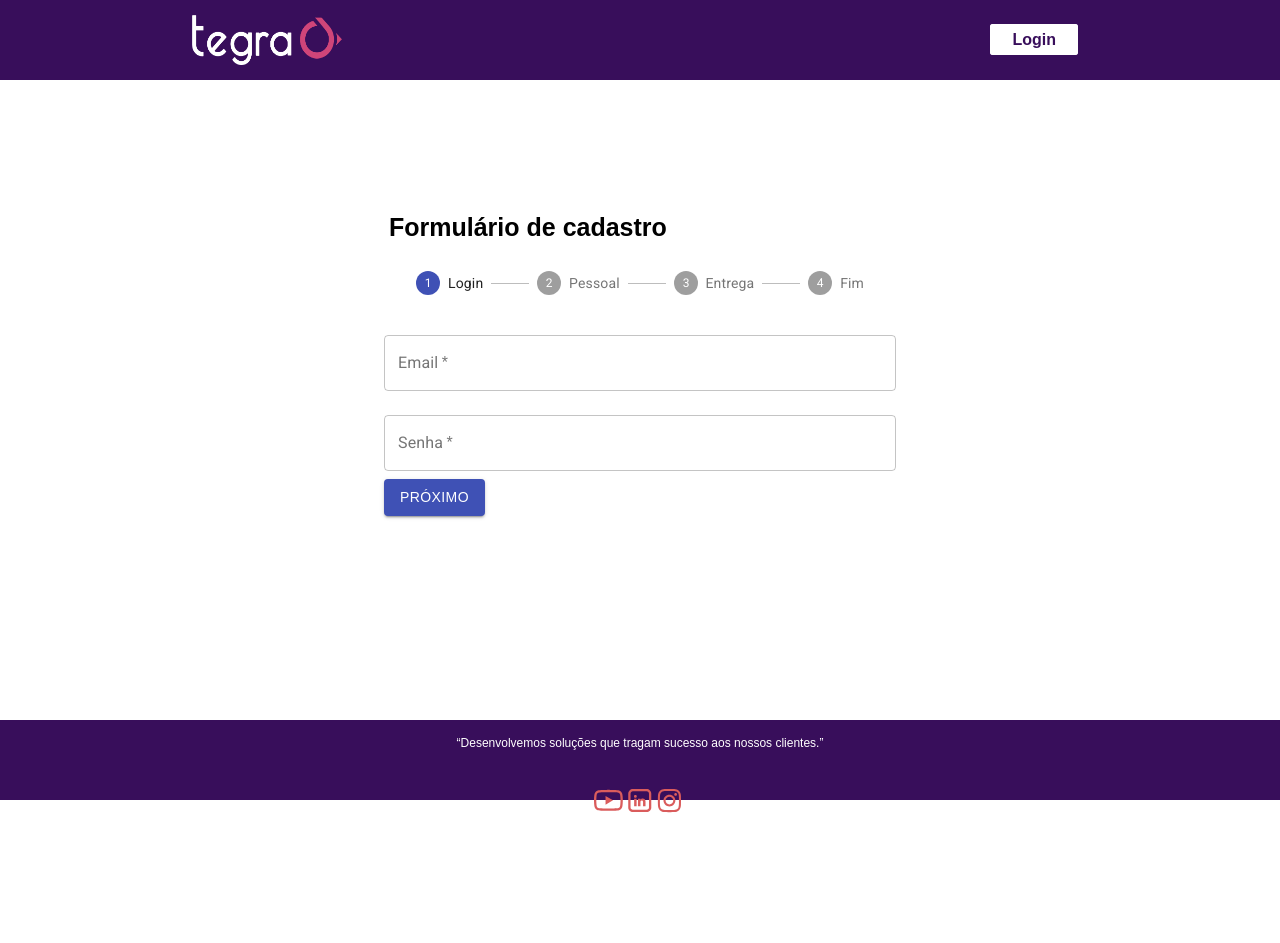
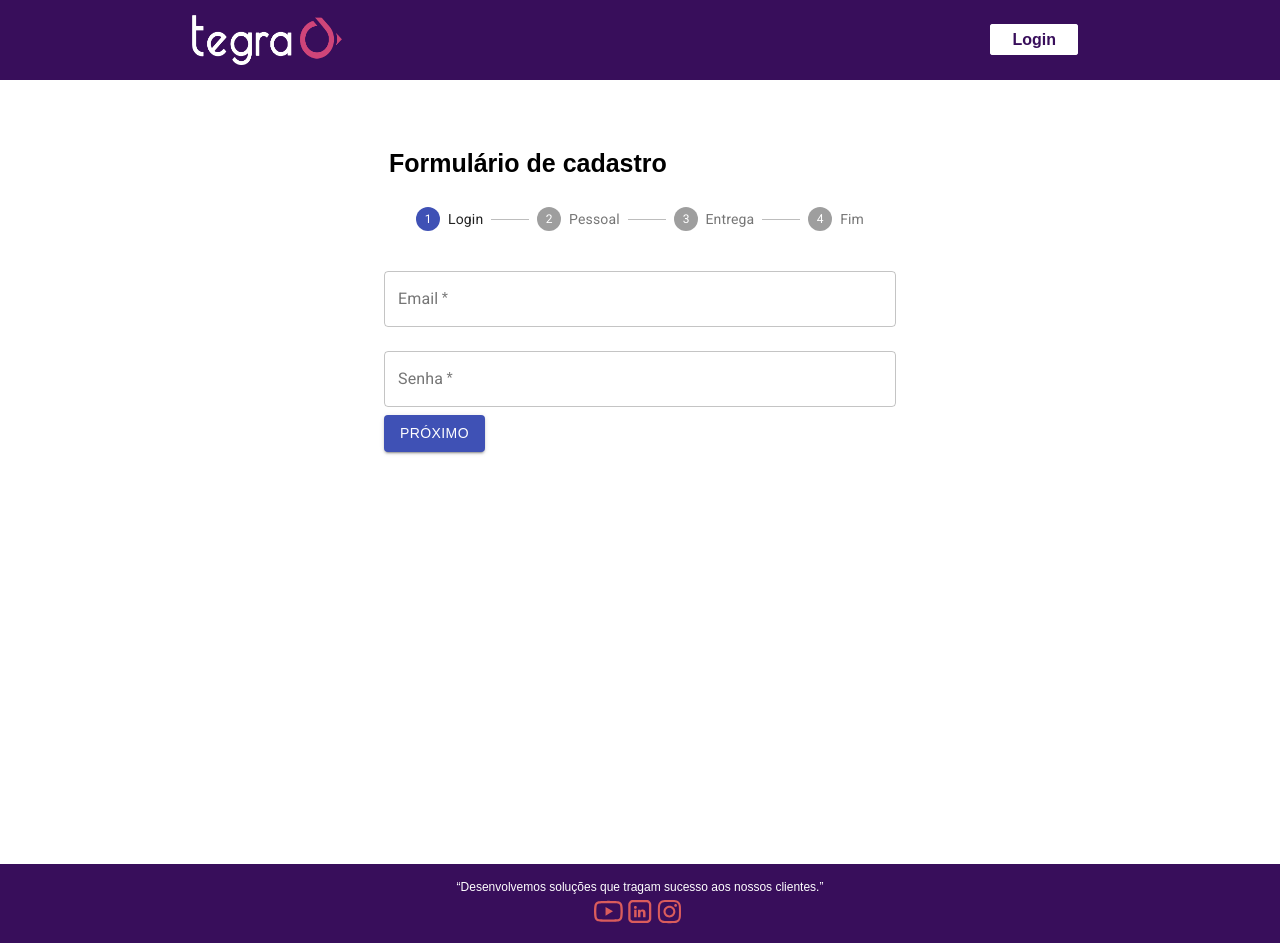
Before and after one commit to Wfelipe2011/AluraFormulario, a React (Create React App) app: page / in a window 1280 px wide. Built offline with nearby package versions, Linux system fonts and the light colour scheme.

Commit message:
Adicinando Cabecalho e Rodape

```diff
--- a/src/App.js
+++ b/src/App.js
@@ -8,7 +8,7 @@ import ValidacoesCadastro from "./contexts/ValidacoesCadastro";
 import { validarCPF, validarSenha } from "./models/cadastro";
 import Cabecalho from './StyledComponentes/Cabecalho';
 import Footer from "./StyledComponentes/Footer";
-import Titulo from "./StyledComponentes/Titulo"
+
 
 function App() {
 
--- a/src/StyledComponentes/Container/index.jsx
+++ b/src/StyledComponentes/Container/index.jsx
@@ -4,7 +4,7 @@ import styled from "styled-components";
 
 
 export const Container = styled.div`
-  margin-top: 10%;
+  margin-top: 5%;
   background-color: ${({ theme }) => theme.body};
   min-height: 90vh;
   padding: 0px 15vw;
--- a/src/StyledComponentes/Footer/style.css
+++ b/src/StyledComponentes/Footer/style.css
@@ -3,10 +3,10 @@
     padding-bottom: 15px;
     margin-block-end: initial;
     background-color:  #380E5B;
-    position:absolute;
+
     bottom:0;
     width: 100%;
-    height: 10%;
+
     font-weight: normal;
     font-size: 12px;
     line-height: 16px;
@@ -15,7 +15,7 @@
   }
 
   .footer-icons {
-    margin-top: 3%;
+    margin-top: 5px;
     display: flex;
     justify-content: center;
     color: #380E5B;
```
